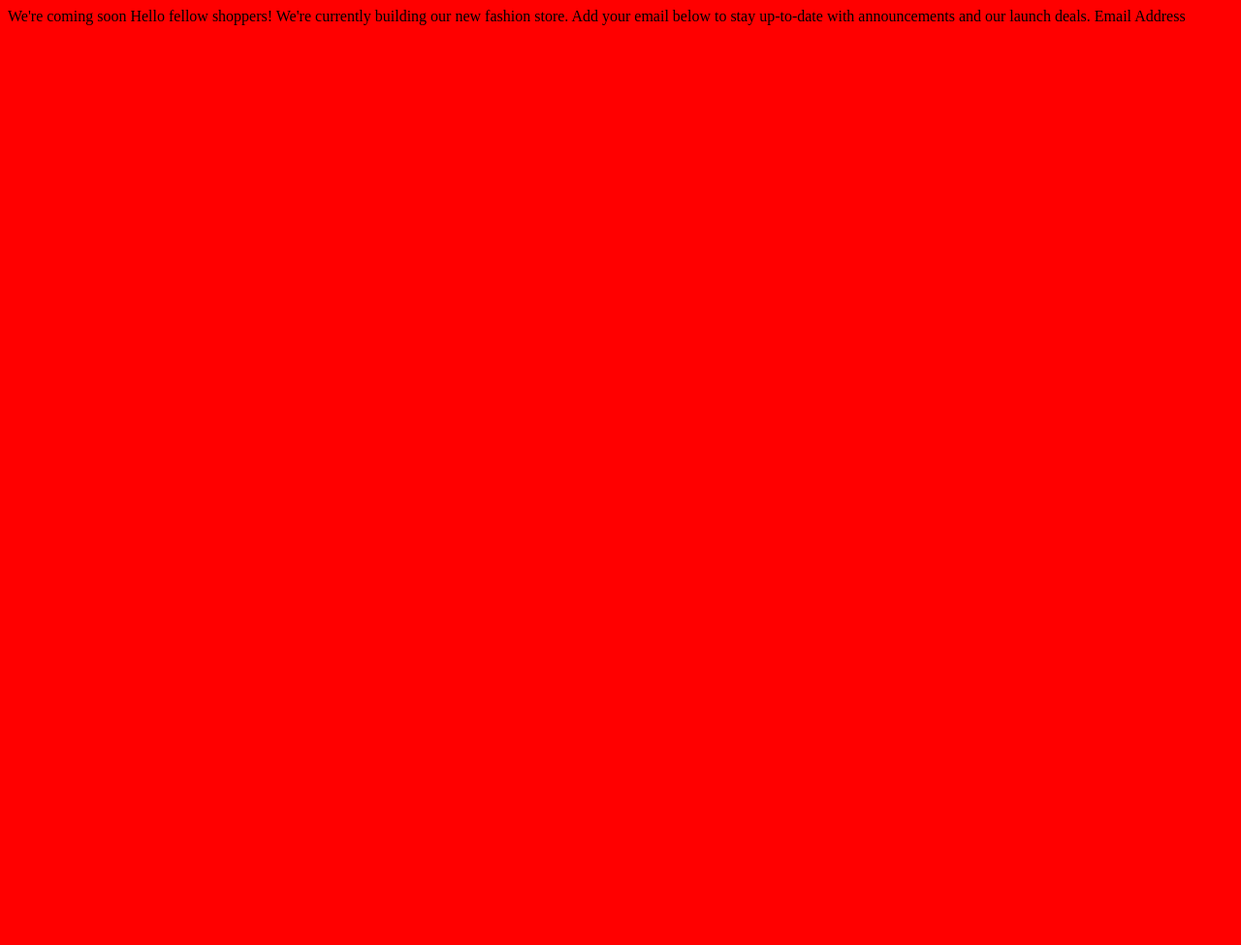
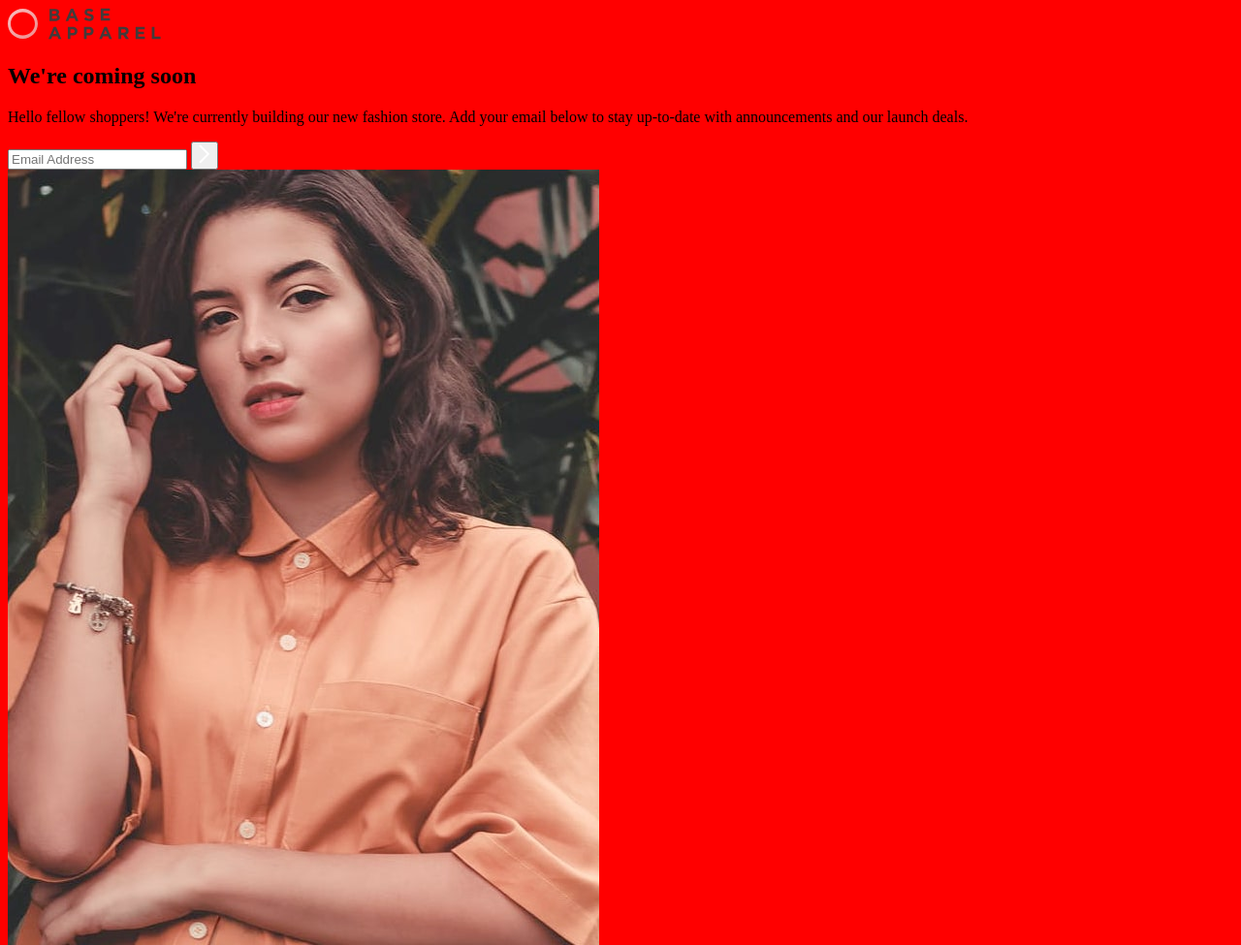
Before and after one commit to aja26/base-apparel-coming-soon-master, a plain HTML site: page index.html in a window 1280 px wide. Shown: the whole page at 97% size. Before the commit the page ends 800 px from the top, so only its background shows below. Drawn offline with Linux system fonts and the light colour scheme.

Commit message:
Update index.html

```diff
--- a/index.html
+++ b/index.html
@@ -7,19 +7,29 @@
 
   <title>Frontend Mentor | Base Apparel coming soon page</title>
 
-  <!-- Feel free to remove these styles or customise in your own stylesheet 👍 -->
-
   <link rel="stylesheet" href="style.css">
   <script defer src="app.js"></script>
 </head>
 <body>
 
-  We're coming soon
+  <main>
+    <article>
+      <img src="images/logo.svg" alt="logo-image" class="logo">
+      <h1><span>We're</span> coming soon</h1>
 
-  Hello fellow shoppers! We're currently building our new fashion store.
-  Add your email below to stay up-to-date with announcements and our launch deals.
+      <p>Hello fellow shoppers! We're currently building our new fashion store.
+        Add your email below to stay up-to-date with announcements and our launch deals.</p>
 
-  Email Address
+      <div class="input-container">
+        <input id="input" type="text" placeholder="Email Address">
+        <button id="btn" type="submit"><i class="arrow-icon"><img src="images/icon-arrow.svg" alt=""></i></button>
+      </div>
+
+    </article>
+
+    <img class="right" src="images/hero-desktop.jpg" alt="hero-image">
+  </main>
+
 
 
 </body>
```
